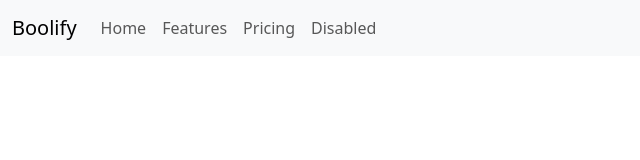
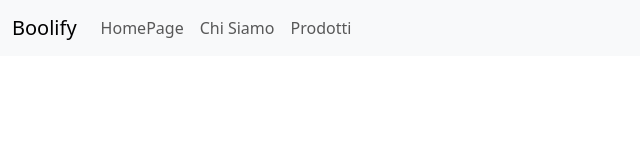
Before and after one commit to LucaStellato/react-router, a React (Vite) app: page / in a window 1280 px wide. Shown: the top 160 px of the page, without its empty margins (0-640 px from the left). Built offline with nearby package versions, Linux system fonts and the light colour scheme.

Commit message:
optimization navbar

```diff
--- a/src/pages/HomePageLayout.jsx
+++ b/src/pages/HomePageLayout.jsx
@@ -10,16 +10,13 @@
                     <div className="collapse navbar-collapse" id="navbarNav">
                         <ul className="navbar-nav">
                             <li className="nav-item">
-                                <a className="nav-link" aria-current="page" href="#">Home</a>
+                                <a className="nav-link" aria-current="page" href="#">HomePage</a>
                             </li>
                             <li className="nav-item">
-                                <a className="nav-link" href="#">Features</a>
+                                <a className="nav-link" href="#">Chi Siamo</a>
                             </li>
                             <li className="nav-item">
-                                <a className="nav-link" href="#">Pricing</a>
-                            </li>
-                            <li className="nav-item">
-                                <a className="nav-link" aria-disabled="true">Disabled</a>
+                                <a className="nav-link" href="#">Prodotti</a>
                             </li>
                         </ul>
                     </div>
```
